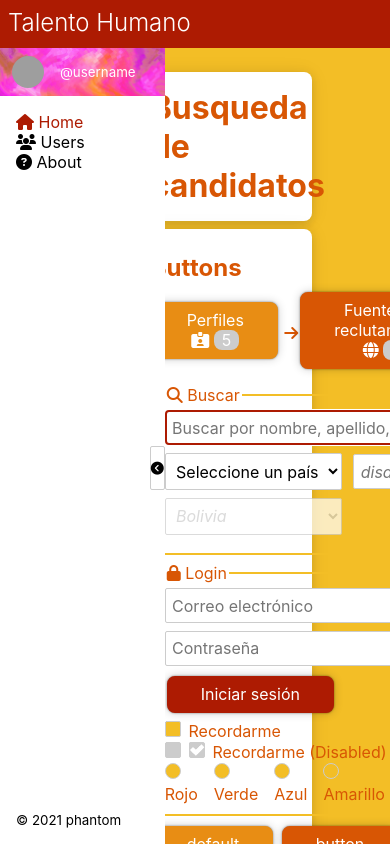
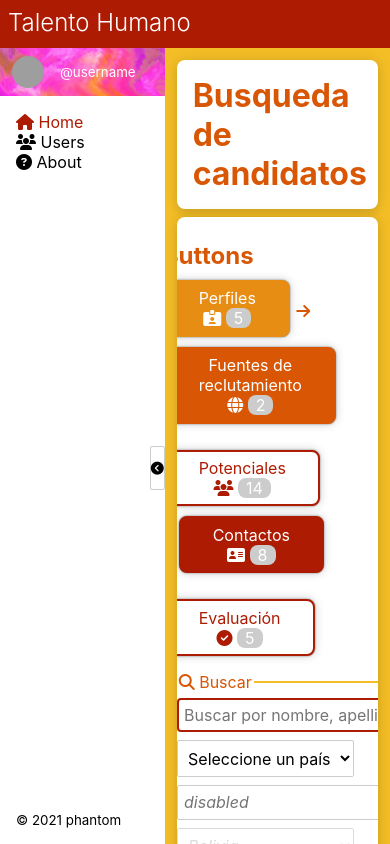
Before and after one commit to caleeli/phantom, a Svelte app: page / in a window 390 px wide. Built offline with nearby package versions, Linux system fonts and the light colour scheme; grey boxes are pictures that could not be loaded.

Commit message:
Responsive staff

```diff
--- a/public/global.css
+++ b/public/global.css
@@ -32,6 +32,7 @@ body {
 	align-content: start;
 }
 
+/** HEADER **/
 header {
 	background-color: var(--rojo);
 	color: var(--blanco);
@@ -39,15 +40,25 @@ header {
 	padding: 0.5rem;
 	font-size: 1.5rem;
 	font-weight: 350;
-	width: 100%;
 	height: 2rem;
+}
+@media only screen and (max-width: 767px){
+	body {
+		background-color: var(--rojo);
+	}
+	header {
+		width: calc(100% - 4.5rem);
+	}
+}
+@media only screen and (min-width: 768px){
+	header {
+		width: 100%;
+	}
 }
 
 /** MAIN **/
 main {
 	flex: 1;
-	padding: 1rem;
-	height: calc(100% - 5rem);
 	overflow: auto;
 	background-color: var(--azafran);
 }
@@ -56,8 +67,21 @@ main h1, main form {
 	color: var(--bambu);
 	margin: 0.5rem 0.5rem;
 	padding: 1rem;
+	overflow: hidden auto;
 	border-radius: 0.5rem;
 	box-shadow: 0 4px 6px 0 rgb(85 85 85 / 8%), 0 1px 20px 0 rgb(0 0 0 / 7%), 0px 1px 11px 0px rgb(0 0 0 / 7%);
+}
+@media only screen and (max-width: 767px){
+	main {
+		padding: 0.25rem;
+		height: calc(100% - 3.5rem);
+	}
+}
+@media only screen and (min-width: 768px){
+	main {
+		padding: 1rem;
+		height: calc(100% - 5rem);
+	}
 }
 main h2 {
 	margin: 0.5rem auto;
@@ -257,6 +281,7 @@ main nav {
 	display: flex;
 	align-items: center;
 	flex-direction: row;
+	flex-wrap: wrap;
 }
 main nav > label{
 	margin-right: 1rem;
@@ -264,7 +289,6 @@ main nav > label{
 
 /** SIDEBAR **/
 aside {
-	height: calc(100% - 3rem);
 	display: flex;
 	flex-direction: column;
 	background-color: var(--blanco);
@@ -315,14 +339,21 @@ aside figure a {
 	top: 50%;
 	right: 0px;
 	font-size: small;
+	cursor: pointer;
 }
 #show-sidebar {
 	margin: 0;
 	padding: 1em 0;
 	position: absolute;
-	top: 50%;
 	right: 0px;
 	font-size: small;
+	cursor: pointer;
+}
+#hide-sidebar:hover {
+	outline: none;
+}
+#show-sidebar {
+	outline: none;
 }
 aside.collapsed #hide-sidebar {
 	display: none;
@@ -338,6 +369,30 @@ aside.collapsed figcaption {
 }
 aside.collapsed span {
 	display: none;
+}
+@media only screen and (max-width: 767px){
+	aside.collapsed {
+		height: 3rem;
+		overflow: hidden;
+	}
+	aside.expanded {
+		height: calc(100% - 3rem);
+	}
+	aside.collapsed #show-sidebar {
+		bottom: 0;
+		transform: rotate(90deg) translate(0.7rem, 0.1rem);
+		background: transparent;
+		border: none;
+		color: white;
+	}
+}
+@media only screen and (min-width: 768px){
+	aside {
+		height: calc(100% - 3rem);
+	}
+	aside.collapsed #show-sidebar {
+		top: 50%;
+	}
 }
 
 
--- a/src/App.svelte
+++ b/src/App.svelte
@@ -81,7 +81,7 @@
 				<i class="fas fa-search"></i>
 				Buscar
 			</legend>
-			<input type="text" size="47" placeholder="Buscar por nombre, apellido, cédula, etc.">
+			<input type="text" placeholder="Buscar por nombre, apellido, cédula, etc.">
 			<select name="country">
 				<option value="">Seleccione un país</option>
 				<option value="Argentina">Argentina</option>
@@ -191,5 +191,7 @@
 </main>
 
 <style>
-
+main {
+	margin-top: 0px;
+}
 </style>
```
